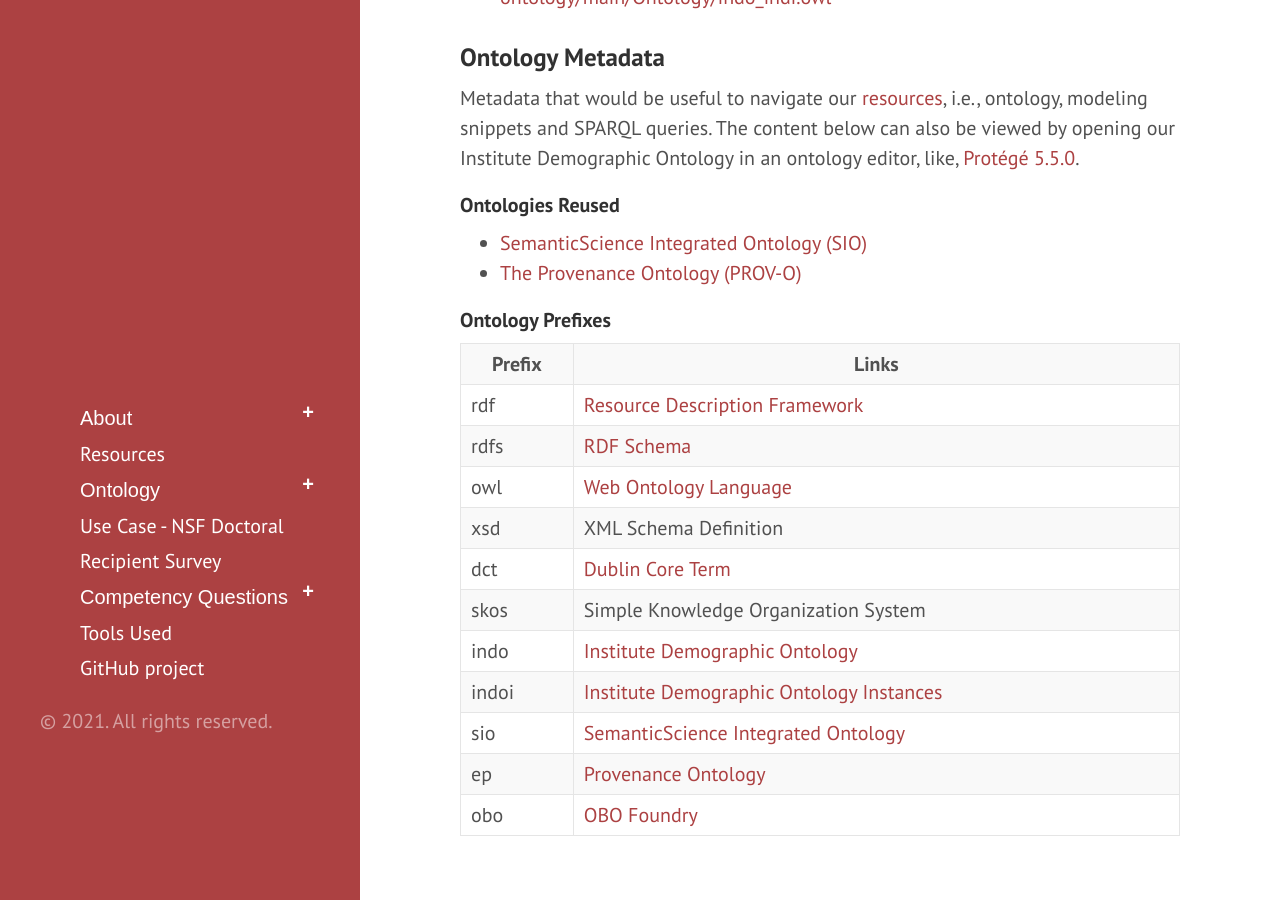
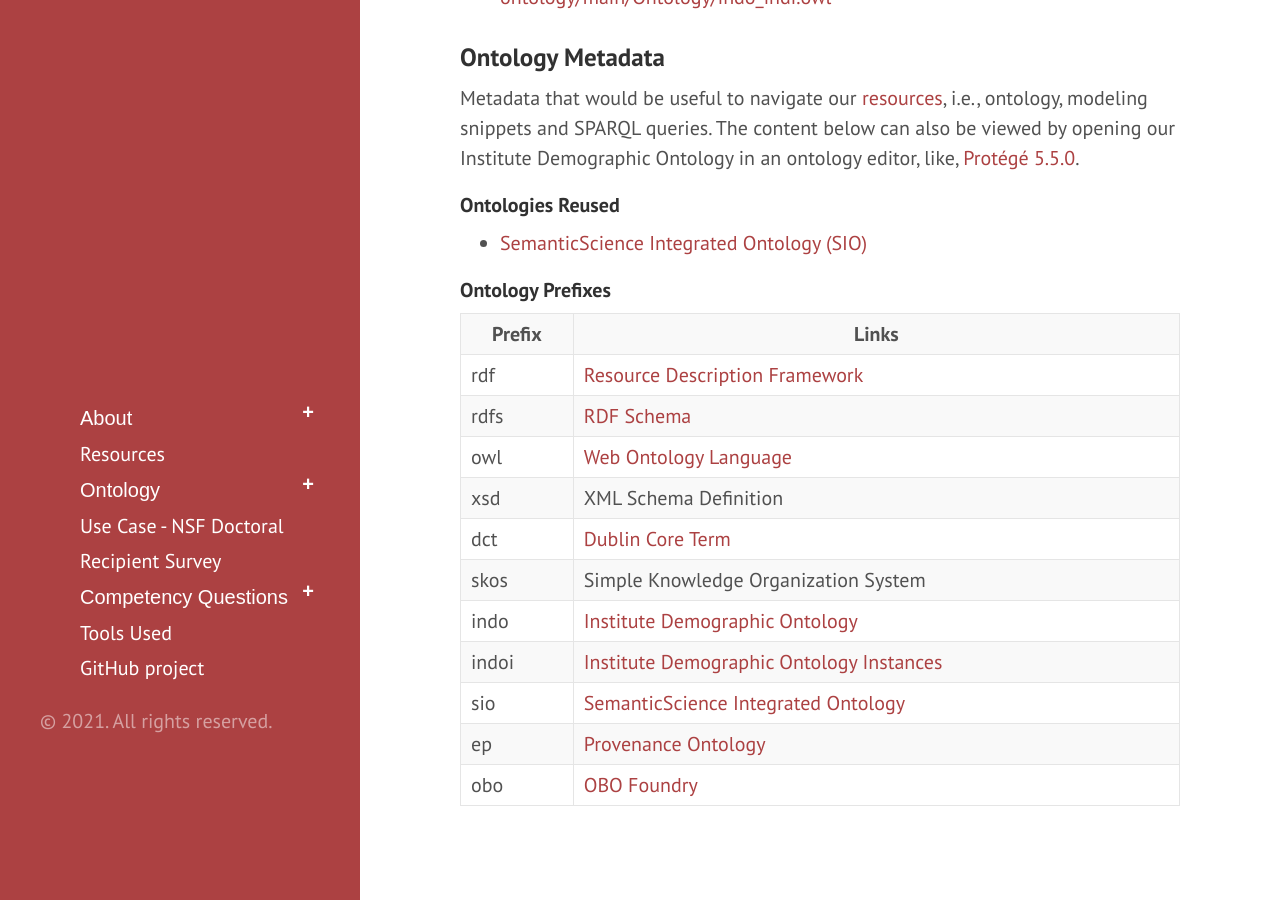
Before and after one commit to tetherless-world/institute-demographic-ontology, a Jekyll site: the page built from ontology.md, in a window 1280 px wide and 900 px high, scrolled down 729 px. Built offline with Jekyll 4.4.1, drawn with Linux system fonts in a browser that asks for light colours; Markdown is read by kramdown in place of the engine named in the settings.

Commit message:
Update ontology.md
removed prov-o

```diff
--- a/ontology.md
+++ b/ontology.md
@@ -27,7 +27,6 @@ title: Institute Demographic Ontology
   <h4 id="ontologiesreused">Ontologies Reused</h4>
   <ul>
   <li><a href="https://raw.githubusercontent.com/MaastrichtU-IDS/semanticscience/master/ontology/sio.owl">SemanticScience Integrated Ontology (SIO)</a></li>
-  <li><a href="https://www.w3.org/TR/prov-o/">The Provenance Ontology (PROV-O)</a></li>
   </ul>
 
   <h4> Ontology Prefixes </h4>
```
